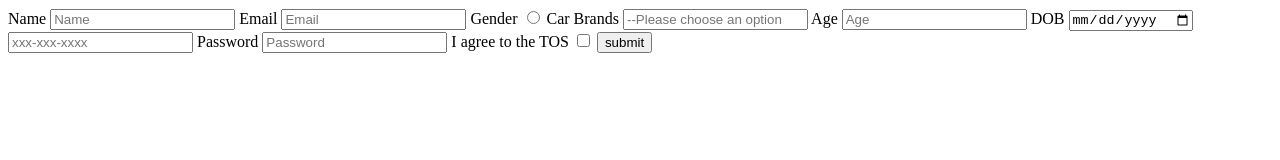
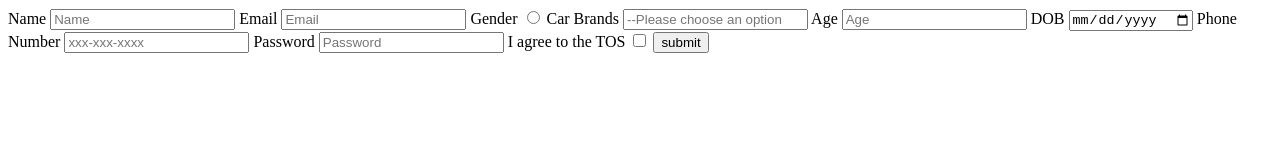
Before and after one commit to acciojob/signup-form-car-SujanDevaraj, a website: page main.html in a window 1280 px wide. Drawn offline with Linux system fonts and the light colour scheme.

Commit message:
created a submission

```diff
--- a/main.html
+++ b/main.html
@@ -28,6 +28,8 @@
 
 		<label for="#dob">DOB</label>
 		<input type="date" id="#dob" required>
+
+		<label for="#tel">Phone Number</label>
 		<input type="tel" id="#tel" placeholder="xxx-xxx-xxxx">
 
 		<label for="#password">Password</label>
```
